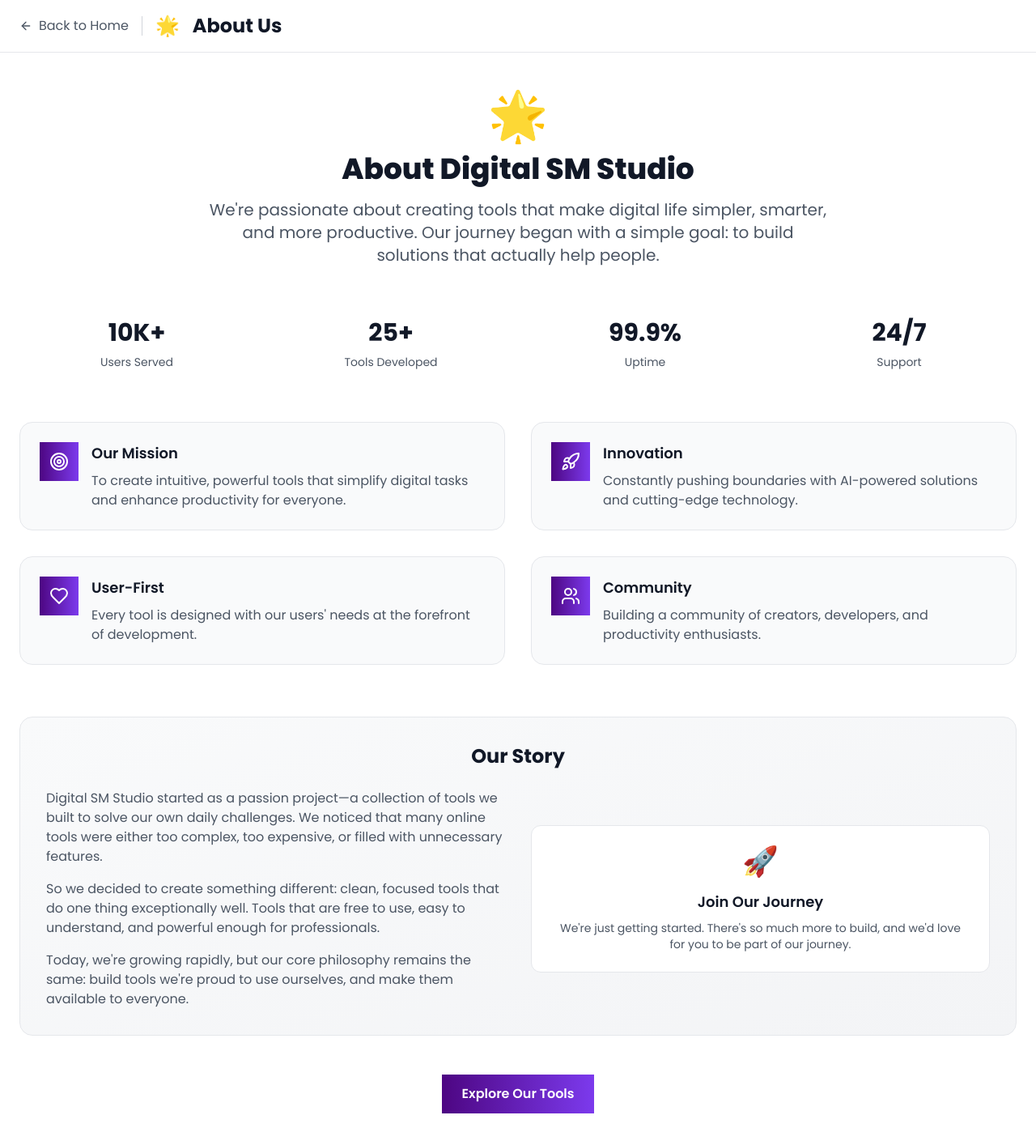
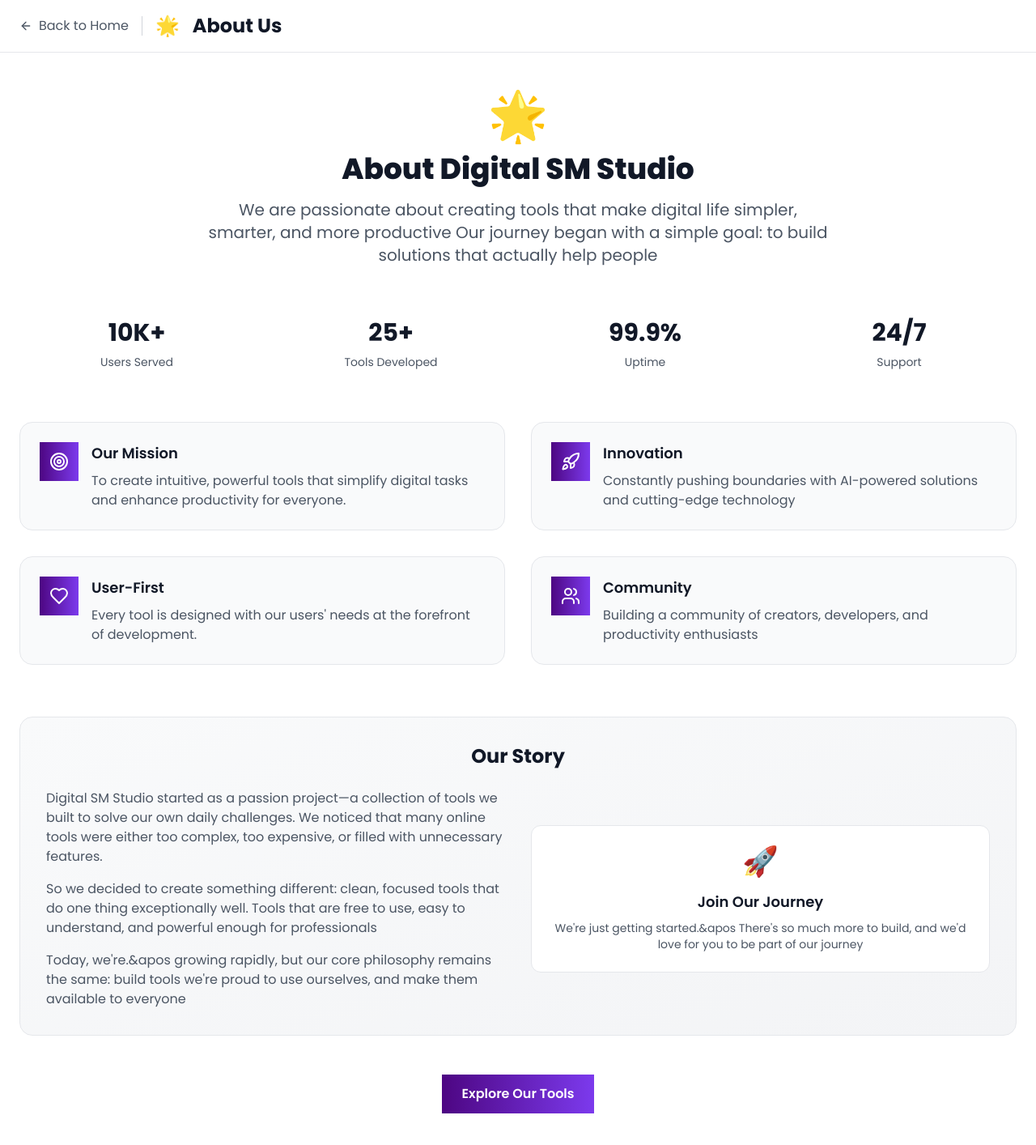
Before and after one commit to saqibmurtaza/AI_Powered_Tools, a Next.js app in the folder frontend/: page /about in a window 1280 px wide. Shown: the top 1414 px of the page at 81% size. Built offline with nearby package versions, Linux system fonts and the light colour scheme.

Commit message:
ESlint errors during deployment

```diff
--- a/frontend/src/app/about/page.tsx
+++ b/frontend/src/app/about/page.tsx
@@ -12,7 +12,7 @@
     {
       icon: <Rocket className="w-6 h-6" />,
       title: "Innovation",
-      description: "Constantly pushing boundaries with AI-powered solutions and cutting-edge technology."
+      description: "Constantly pushing boundaries with AI-powered solutions and cutting-edge technology"
     },
     {
       icon: <Heart className="w-6 h-6" />,
@@ -22,7 +22,7 @@
     {
       icon: <Users className="w-6 h-6" />,
       title: "Community",
-      description: "Building a community of creators, developers, and productivity enthusiasts."
+      description: "Building a community of creators, developers, and productivity enthusiasts"
     }
   ];
 
@@ -59,8 +59,8 @@
           <div className="text-6xl mb-4">🌟</div>
           <h1 className="text-4xl font-extrabold text-gray-900 mb-4">About Digital SM Studio</h1>
           <p className="text-xl text-gray-600 max-w-3xl mx-auto">
-            We're passionate about creating tools that make digital life simpler, smarter, and more productive.
-            Our journey began with a simple goal: to build solutions that actually help people.
+            We are passionate about creating tools that make digital life simpler, smarter, and more productive
+            Our journey began with a simple goal: to build solutions that actually help people
           </p>
         </div>
 
@@ -105,18 +105,18 @@
               </p>
               <p className="text-gray-600 mb-4">
                 So we decided to create something different: clean, focused tools that do one thing exceptionally well.
-                Tools that are free to use, easy to understand, and powerful enough for professionals.
+                Tools that are free to use, easy to understand, and powerful enough for professionals
               </p>
               <p className="text-gray-600">
-                Today, we're growing rapidly, but our core philosophy remains the same:
-                build tools we're proud to use ourselves, and make them available to everyone.
+                Today, we're.&apos growing rapidly, but our core philosophy remains the same:
+                build tools we're proud to use ourselves, and make them available to everyone
               </p>
             </div>
             <div className="bg-white rounded-xl p-6 border border-gray-200 text-center">
               <div className="text-4xl mb-4">🚀</div>
               <h3 className="text-lg font-semibold text-gray-900 mb-2">Join Our Journey</h3>
               <p className="text-gray-600 text-sm">
-                We're just getting started. There's so much more to build, and we'd love for you to be part of our journey.
+                We're just getting started.&apos There's so much more to build, and we'd love for you to be part of our journey
               </p>
             </div>
           </div>
```
